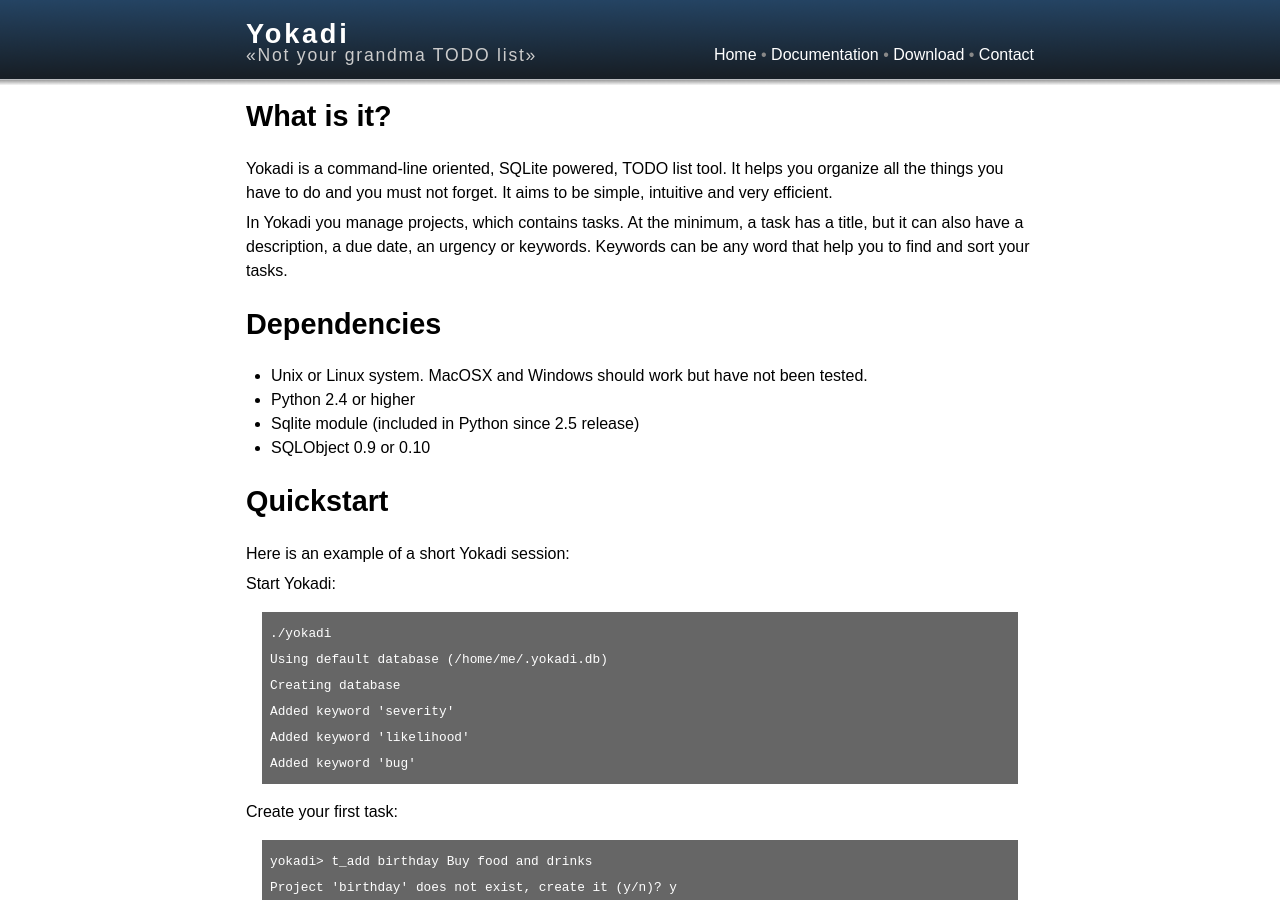
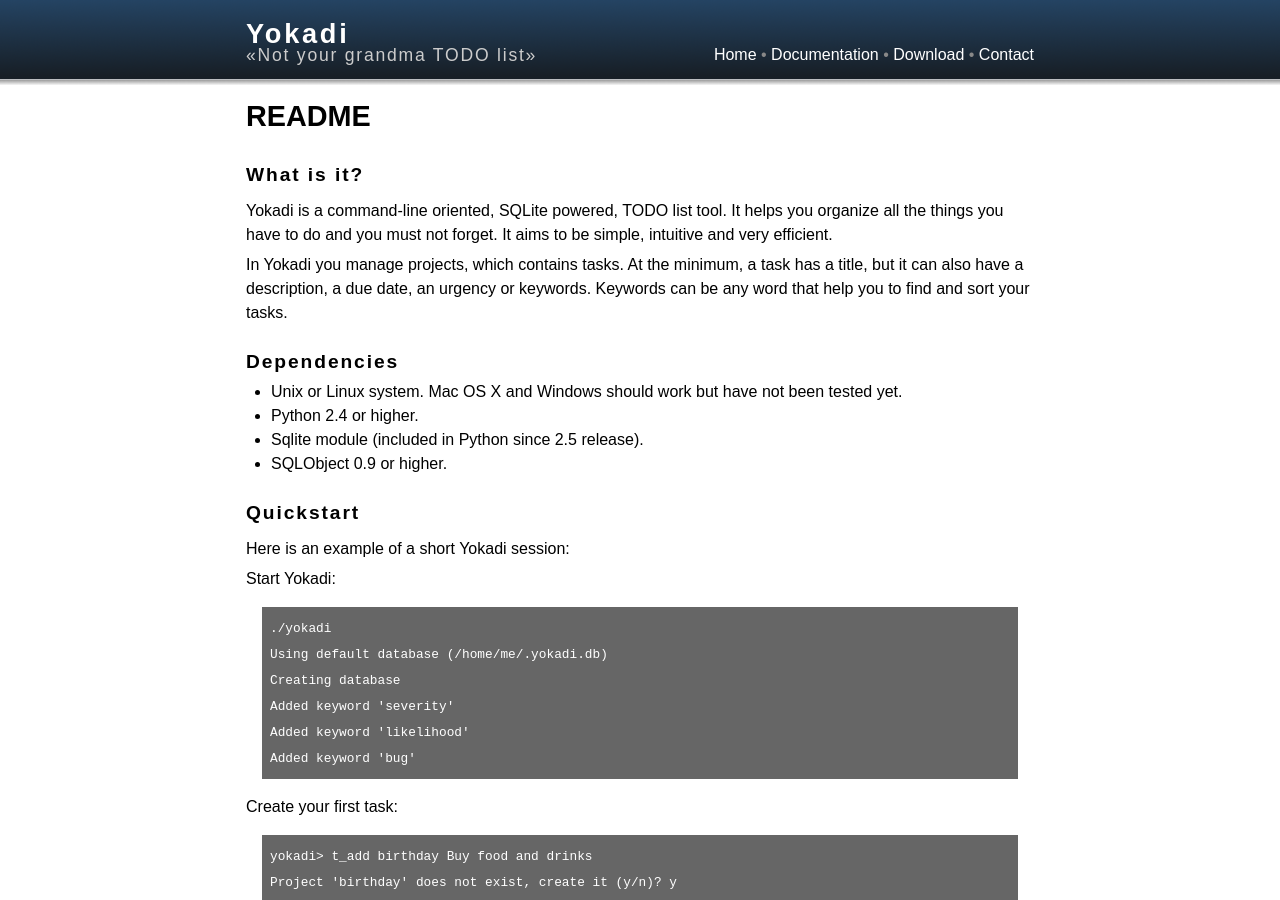
Before and after one commit to yokadi/yokadi.github.com, a Jekyll site: the page built from README.markdown, in a window 1280 px wide and 900 px high. Built offline with Jekyll 4.4.1, drawn with Linux system fonts in a browser that asks for light colours.

Commit message:
Ran updatedoc.py

```diff
--- a/README.markdown
+++ b/README.markdown
@@ -1,7 +1,9 @@
 ---
-title: What is it?
+title: README
 layout: default
 ---
+
+## What is it?
 
 Yokadi is a command-line oriented, SQLite powered, TODO list tool.  It helps
 you organize all the things you have to do and you must not forget. It aims to
@@ -11,14 +13,15 @@ In Yokadi you manage projects, which contains tasks. At the minimum, a task has
 a title, but it can also have a description, a due date, an urgency or
 keywords. Keywords can be any word that help you to find and sort your tasks.
 
-# Dependencies
+## Dependencies
 
-- Unix or Linux system. MacOSX and Windows should work but have not been tested.
-- Python 2.4 or higher
-- Sqlite module (included in Python since 2.5 release)
-- SQLObject 0.9 or 0.10
+- Unix or Linux system. Mac OS X and Windows should work but have not been
+  tested yet.
+- Python 2.4 or higher.
+- Sqlite module (included in Python since 2.5 release).
+- SQLObject 0.9 or higher.
 
-# Quickstart
+## Quickstart
 
 Here is an example of a short Yokadi session:
 
@@ -128,9 +131,9 @@ started. You can get a list of all commands by typing `help` and get the
 detailed documentation of a command with `help <command>`.
 
 
-# Integration
+## Integration
 
-## Database location
+### Database location
 
 By default, Yokadi creates a database in `$HOME/.yokadi.db`, but you can
 specify an alternative location with the `--db` option.
@@ -143,7 +146,7 @@ like this:
 The single letter `y` will start Yokadi with your favorite database from
 wherever you are.
 
-## Yokadid, the Yokadid daemon
+### Yokadid, the Yokadid daemon
 
 If you want to be automatically reminded of due tasks, you can use the Yokadi
 daemon.
@@ -154,7 +157,7 @@ must create a shell script in `$HOME/.kde/Autostart/`. Sample script:
     /home/me/yokadi/yokadid.py --db /home/me/work/yokadi.db
 
 
-# Contact
+## Contact
 
 The project is hosted on http://yokadi.github.com.
 
@@ -163,7 +166,7 @@ Sequanux LUG. To join, visit
 <http://sequanux.org/cgi-bin/mailman/listinfo/ml-yokadi>.
 
 
-# Authors
+## Authors
 
 Yokadi has been brought to you by:
 
```
Also changed, not shown: doc.markdown (+7 -3 lines), hacking.markdown (+8 -6 lines), tips.markdown (+7 -5 lines), bugtracking.markdown (line endings or trailing spaces).
